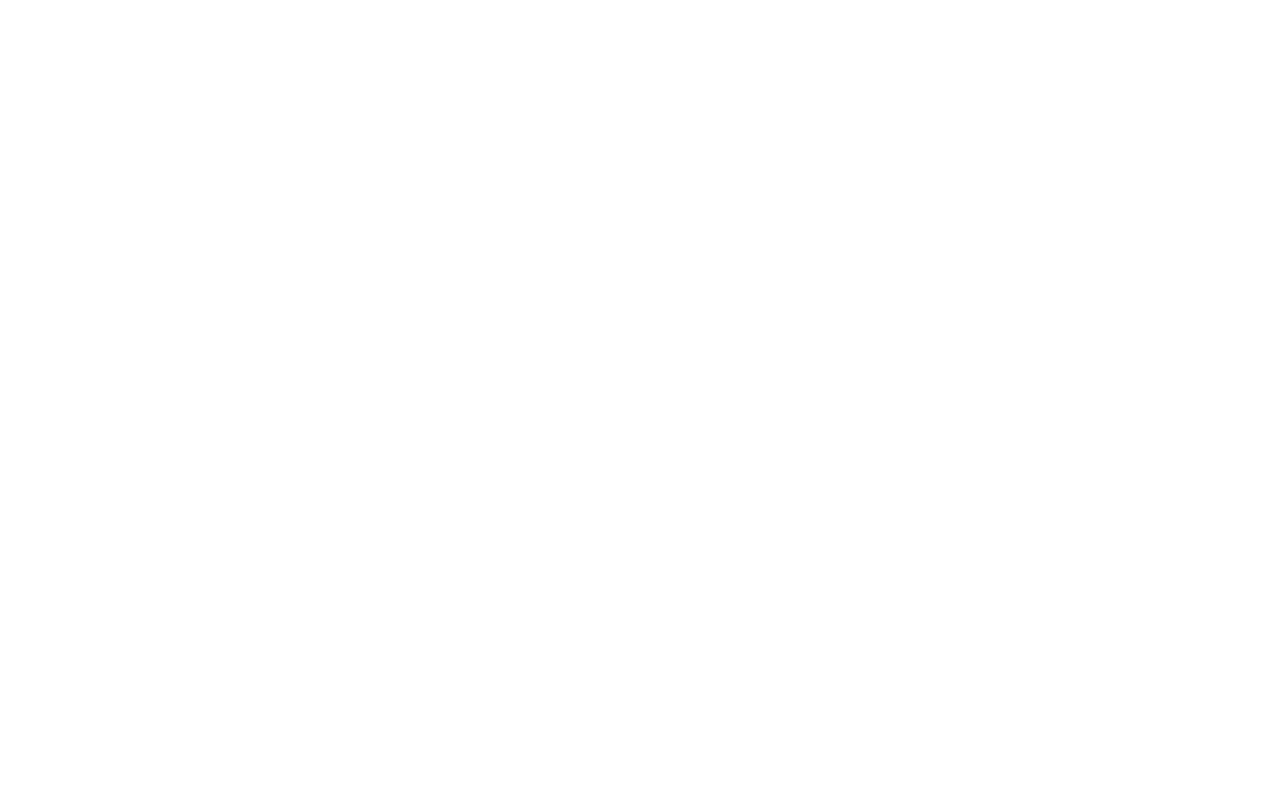
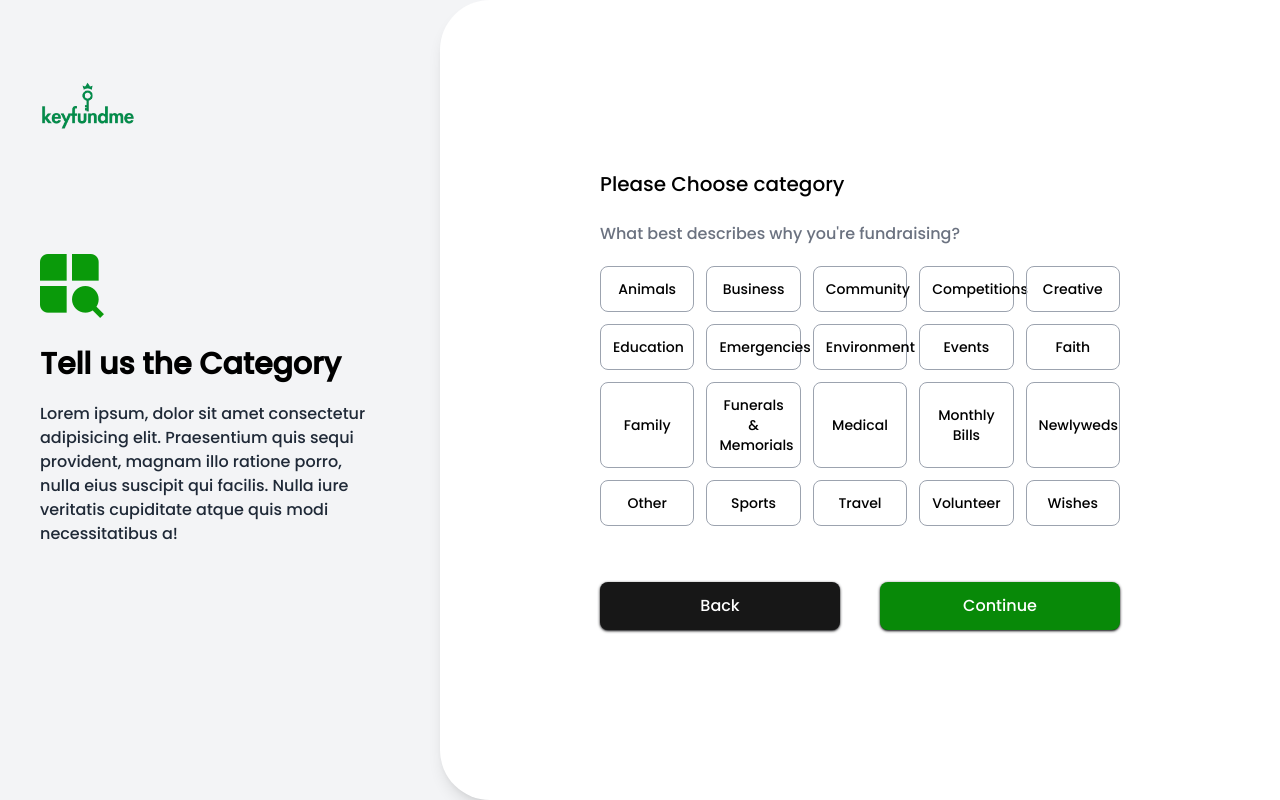
Before and after one commit to kid-us/Key-fund-me, a React (Vite) app: page /create/category in a window 1280 px wide. Before the commit this address had no page. Built offline with nearby package versions, Linux system fonts and the light colour scheme.

Commit message:
Create Category

```diff
--- a/src/App.tsx
+++ b/src/App.tsx
@@ -7,6 +7,8 @@
 import Verify from "./components/Pages/Verify";
 import Create from "./components/Pages/Create";
 import Fundraiser from "./components/Create/Fundraiser";
+// import Category from "./components/Create/Category";
+import Category from "./components/Create/Category";
 
 function App() {
   return (
@@ -16,10 +18,16 @@
         <Route path="/sign-in" element={<Login />}></Route>
         <Route path="/sign-up" element={<Register />}></Route>
         <Route path="/verify" element={<Verify />}></Route>
+
         {/* Create */}
         <Route
-          path="/create/fundraiser"
+          path="/create/register"
           element={<Create component={Fundraiser} />}
+        ></Route>
+
+        <Route
+          path="/create/category"
+          element={<Create component={Category} />}
         ></Route>
       </Routes>
     </>
--- a/src/assets/index.ts
+++ b/src/assets/index.ts
@@ -2,5 +2,6 @@
 import logo from "./logo.png";
 import hero from "./hero.png";
 import hello from "./greeting.png";
+import category from "./category.png";
 
-export { bg, logo, hero, hello };
+export { bg, logo, hero, hello, category };
--- /dev/null
+++ b/src/components/Alert/Alert.tsx
@@ -0,0 +1,7 @@
+import React from "react";
+
+const Alert = () => {
+  return <div>Alert</div>;
+};
+
+export default Alert;
--- /dev/null
+++ b/src/components/Button/BackButton.tsx
@@ -0,0 +1,17 @@
+import { Link } from "react-router-dom";
+
+interface Props {
+  link: string;
+}
+const BackButton = ({ link }: Props) => {
+  return (
+    <Link
+      to={link}
+      className="bg-neutral-900 w-60 rounded-lg text-white py-3 shadow shadow-zinc-900 text-center"
+    >
+      Back
+    </Link>
+  );
+};
+
+export default BackButton;
--- /dev/null
+++ b/src/components/Button/ContinueButton.tsx
@@ -0,0 +1,24 @@
+import Loader from "../Loader/Loader";
+
+interface Props {
+  loader: boolean;
+  onClick?: () => void;
+}
+const Button = ({ loader, onClick }: Props) => {
+  return (
+    <>
+      {loader ? (
+        <Loader />
+      ) : (
+        <button
+          onClick={onClick}
+          className="btn-bg w-60 rounded-lg text-white py-3 shadow shadow-zinc-900"
+        >
+          Continue
+        </button>
+      )}
+    </>
+  );
+};
+
+export default Button;
--- /dev/null
+++ b/src/components/Create/Category.tsx
@@ -0,0 +1,107 @@
+import { useEffect, useState } from "react";
+import { useFundStore } from "../../store/useCreateFund";
+import Sidebar from "./Sidebar";
+import Wrapper from "./Wrapper";
+import categories from "../../services/categories";
+import ContinueButton from "../Button/ContinueButton";
+import { useNavigate } from "react-router-dom";
+import BackButton from "../Button/BackButton";
+
+const Category = () => {
+  const { fundraise, addToFund } = useFundStore();
+
+  const navigate = useNavigate();
+
+  const [category, setCategory] = useState<string>("");
+  const [loader, setLoader] = useState<boolean>(false);
+  const [error, setError] = useState<boolean>(false);
+
+  //  Check if the previous form is filled
+  useEffect(() => {
+    if (
+      fundraise.first_name === "" ||
+      fundraise.last_name === "" ||
+      fundraise.phone_number === "" ||
+      fundraise.password === ""
+    ) {
+      navigate("/create/register");
+    }
+  }, [fundraise]);
+
+  // Handle Continue
+  const handleCategory = () => {
+    // Validation
+    if (category === "") {
+      setError(true);
+      return;
+    }
+
+    setError(false);
+
+    setLoader(true);
+
+    // Add to storage
+    addToFund({
+      category: category,
+    });
+
+    // Redirect
+    setTimeout(() => {
+      window.location.href = "/";
+    }, 1000);
+  };
+
+  return (
+    <>
+      {/* Sidebar */}
+      <Sidebar
+        image="category"
+        title="Tell us the Category"
+        description="Lorem ipsum, dolor sit amet consectetur adipisicing elit. Praesentium
+          quis sequi provident, magnam illo ratione porro, nulla eius suscipit
+          qui facilis. Nulla iure veritatis cupiditate atque quis modi
+          necessitatibus a!"
+      />
+
+      {/* Fundraiser */}
+      <Wrapper>
+        <div className="w-full">
+          <p className="text-xl mb-6">Please Choose category</p>
+          <p className="mb-5 text-gray-500">
+            What best describes why you're fundraising?
+          </p>
+
+          <div className="grid lg:grid-cols-5 grid-cols-2 gap-3">
+            {categories.map((c) => (
+              <button
+                onClick={() => setCategory(c.name)}
+                key={c.id}
+                className={`${
+                  category === c.name &&
+                  "bg-green-500 text-white border border-black shadow shadow-black"
+                } border border-gray-400 rounded-lg px-3 py-3  text-center text-sm`}
+              >
+                {c.name}
+              </button>
+            ))}
+          </div>
+          {/* Error Message */}
+          {error && (
+            <p className="text-xs text-red-600 mt-2">
+              {" "}
+              <span className="bi-exclamation-triangle-fill"></span> Please
+              choose category
+            </p>
+          )}
+
+          <div className="flex justify-between mt-14 lg:gap-x-0 gap-x-3">
+            <BackButton link="/create/register" />
+            <ContinueButton loader={loader} onClick={() => handleCategory()} />
+          </div>
+        </div>
+      </Wrapper>
+    </>
+  );
+};
+
+export default Category;
--- a/src/components/Create/Fundraiser.tsx
+++ b/src/components/Create/Fundraiser.tsx
@@ -7,7 +7,7 @@
 import { useEffect, useState } from "react";
 import useDocumentTitle from "../../hooks/useDocumentTitle";
 import { useFundStore } from "../../store/useCreateFund";
-import Loader from "../Loader/Loader";
+import ContinueButton from "../Button/ContinueButton";
 
 const schema = z.object({
   fName: z
@@ -71,6 +71,10 @@
       phone_number: data.phone,
       password: data.password,
     });
+
+    setTimeout(() => {
+      window.location.href = "/create/category";
+    }, 1000);
   };
 
   return (
@@ -78,7 +82,7 @@
       {/* Sidebar */}
       <Sidebar
         image="hello"
-        title="Let us know to you!"
+        title="Let us know who you are :)!"
         description="Lorem ipsum, dolor sit amet consectetur adipisicing elit. Praesentium
           quis sequi provident, magnam illo ratione porro, nulla eius suscipit
           qui facilis. Nulla iure veritatis cupiditate atque quis modi
@@ -171,14 +175,9 @@
               </p>
             )}
 
+            {/* Button */}
             <div className="flex justify-end mt-14">
-              {loader ? (
-                <Loader />
-              ) : (
-                <button className="btn-bg w-60 rounded-lg text-white py-3 shadow shadow-zinc-900">
-                  Continue
-                </button>
-              )}
+              <ContinueButton loader={loader} />
             </div>
           </form>
         </div>
--- a/src/components/Create/Sidebar.tsx
+++ b/src/components/Create/Sidebar.tsx
@@ -1,5 +1,5 @@
 import { Link } from "react-router-dom";
-import { hello, logo } from "../../assets";
+import { category, hello, logo } from "../../assets";
 import Navbar from "../Navbar/Navbar";
 
 interface Props {
@@ -26,6 +26,9 @@
               {image === "hello" && (
                 <img src={hello} alt={hello} className="mb-7" />
               )}
+              {image === "category" && (
+                <img src={category} alt={category} className="mb-7" />
+              )}
             </div>
             <p className="text-3xl font-extrabold mb-5">{title}</p>
             <p className="text-gray-800">{description}</p>
--- a/src/components/Create/Wrapper.tsx
+++ b/src/components/Create/Wrapper.tsx
@@ -6,7 +6,7 @@
 
 const Wrapper = ({ children }: WrapperProps) => {
   return (
-    <div className="col-span-6 bg-white lg:px-40 px-6 h-[100dvh] lg:rounded-l-[50px] shadow-lg">
+    <div className="col-span-6 bg-white lg:px-40 px-6 lg:h-[100dvh] lg:rounded-l-[50px] shadow-lg lg:py-0 py-10">
       <div className="flex items-center h-full">
         {children} {/* Render the passed children here */}
       </div>
--- a/src/components/Navbar/Navbar.tsx
+++ b/src/components/Navbar/Navbar.tsx
@@ -54,7 +54,7 @@
             Sign In
           </Link>
           <Link
-            to={"/create/fundraiser"}
+            to={"/create/register"}
             className="btn-bg text-white text-sm shadow shadow-zinc-900 py-2 px-5 rounded-lg"
           >
             Start a KeyFundMe
--- /dev/null
+++ b/src/services/categories.ts
@@ -0,0 +1,29 @@
+interface Category {
+  id: number;
+  name: string;
+}
+
+const categories: Category[] = [
+  { id: 1, name: "Animals" },
+  { id: 2, name: "Business" },
+  { id: 3, name: "Community" },
+  { id: 4, name: "Competitions" },
+  { id: 5, name: "Creative" },
+  { id: 6, name: "Education" },
+  { id: 7, name: "Emergencies" },
+  { id: 8, name: "Environment" },
+  { id: 9, name: "Events" },
+  { id: 10, name: "Faith" },
+  { id: 11, name: "Family" },
+  { id: 12, name: "Funerals & Memorials" },
+  { id: 13, name: "Medical" },
+  { id: 14, name: "Monthly Bills" },
+  { id: 15, name: "Newlyweds" },
+  { id: 16, name: "Other" },
+  { id: 17, name: "Sports" },
+  { id: 18, name: "Travel" },
+  { id: 19, name: "Volunteer" },
+  { id: 20, name: "Wishes" },
+];
+
+export default categories;
```
Also changed, not shown: src/assets/category.png (added).
